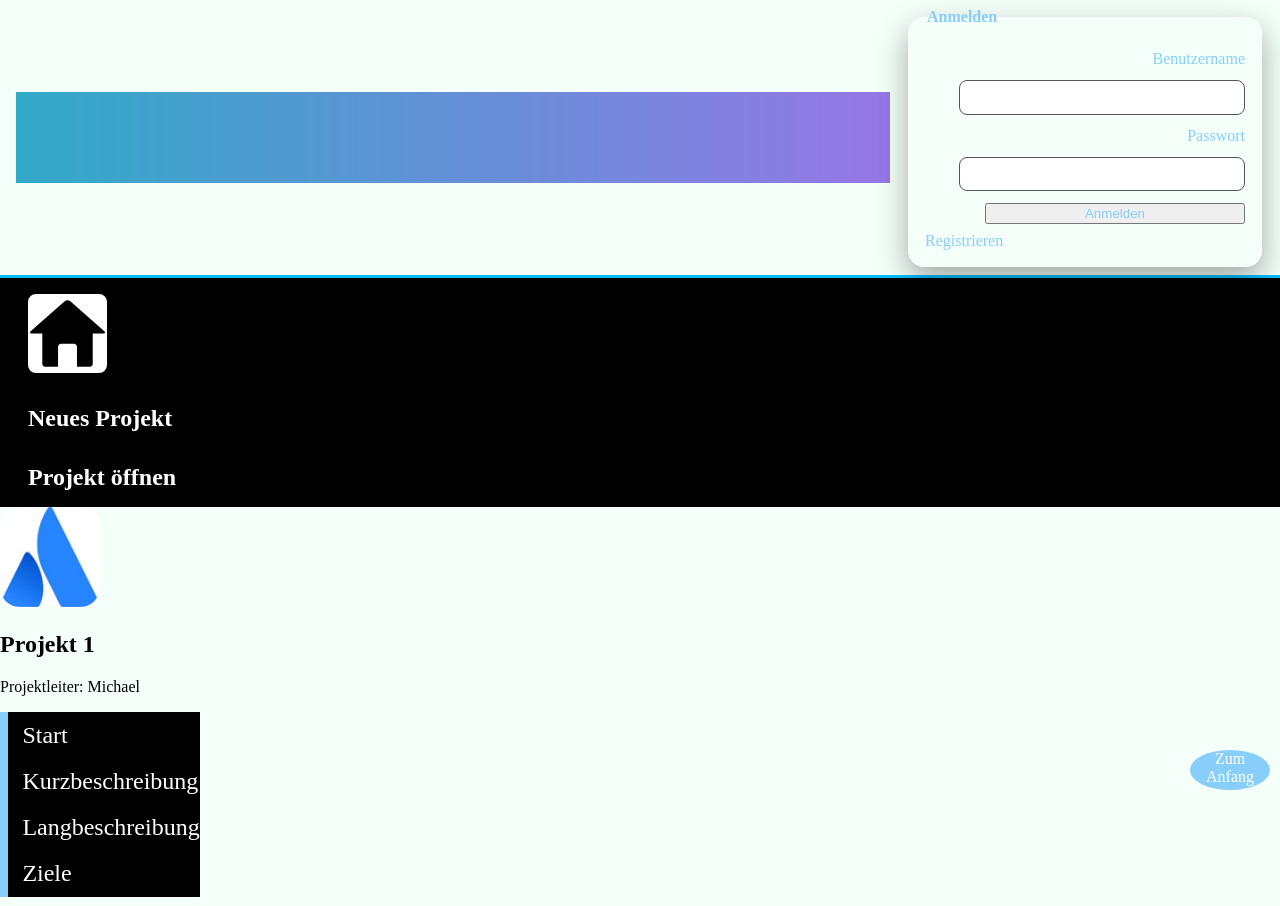
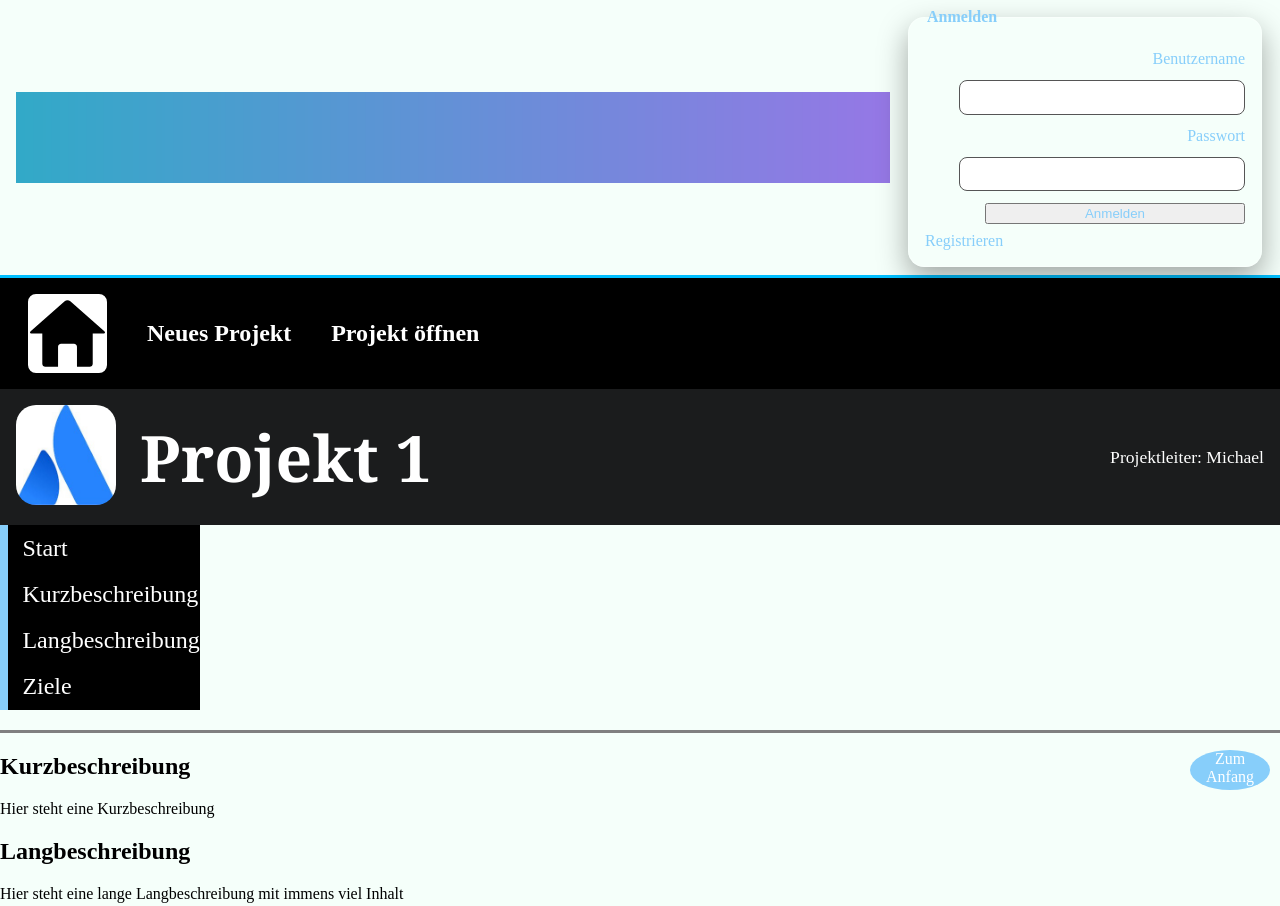
Before and after one commit to uX-Pizza/WBA-SS26, a plain HTML site: page Aufgabe4/SingleProject.html in a window 1280 px wide. Shown: the top 906 px of the page. Drawn offline with Linux system fonts and the light colour scheme.

Commit message:
bin leider blöd

```diff
--- a/Aufgabe4/SingleProject.html
+++ b/Aufgabe4/SingleProject.html
@@ -55,21 +55,14 @@
     </div>
     <section class="header_links">
       <a href="index.html">
-        <img
-          src="content/pictures/home-button-svgrepo-com.svg"
-          alt="Startseite"
-          width="75"
-          height="75"
-        />
+              <img src="content/pictures/home-button-svgrepo-com.svg" alt="Startseite" width="75" height="75">
             </a>
+            <a href="NewProject.html">Neues Projekt</a>
+
+            <a href="Projects.html">Projekt öffnen</a>
     </section>
 
-    <section class="header_links">
-      <a href="NewProject.html">Neues Projekt</a>
-    </section>
-    <section class="header_links">
-      <a href="Projects.html">Projekt öffnen</a>
-    </section>
+    <div class="project-header-container">
       <div>
         <img
           class="Logo"
@@ -82,6 +75,7 @@
         <h1>Projekt 1</h1>
         <p>Projektleiter: Michael</p>
       </section>
+    </div>
 
     <nav class="menu">
       <ul>
--- a/Aufgabe4/css/SingleProject.css
+++ b/Aufgabe4/css/SingleProject.css
@@ -1,13 +1,62 @@
+/* Project Header Container - Sticky */
+.project-header-container {
+    position: sticky;
+    top: 0;
+    background-color: #1B1C1D;
+    z-index: 1000;
+    display: flex;
+    align-items: center;
+    padding: 1rem;
+    margin: 0;
+    gap: 1.5rem;
+}
+
 .Logo {
     width: 100px;
     height: 100px;
     border-radius: 20px;
+    flex-shrink: 0;
 }
 
 :root{
     --accent-color: #87CEFA;
 }
 
+/* Project Title Section */
+#starting_point {
+    display: flex;
+    align-items: center;
+    justify-content: space-between;
+    flex: 1;
+    margin: 0;
+    padding: 0;
+    border: none;
+    background-color: transparent;
+    gap: 2rem;
+}
+
+#starting_point h1 {
+    font-size: 4rem;
+    font-family: 'Georgia', 'Times New Roman', serif;
+    font-weight: 700;
+    margin: 0;
+    color: white;
+}
+
+#starting_point p {
+    margin: 0;
+    font-size: 1.1rem;
+    color: white;
+    white-space: nowrap;
+    flex-shrink: 0;
+}
+
+/* Ensure content doesn't hide behind sticky header */
+#kurzbeschreibung,
+#langbeschreibung,
+#ziele {
+    scroll-margin-top: 200px;
+}
 
 .layout{
     display: flex;
```
Also changed, not shown: Aufgabe4/NewProject.html (+1 -3 lines). Lines whose indentation alone changed are shown as unchanged.
